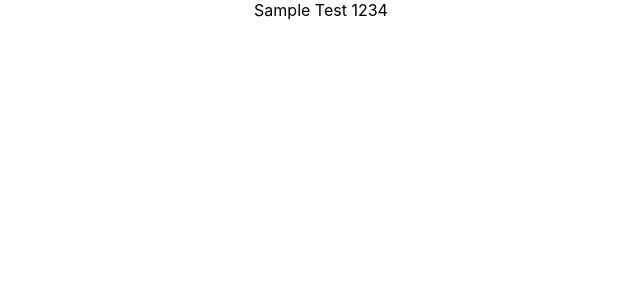
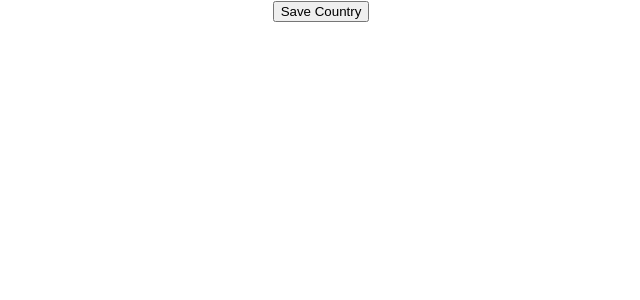
Before and after one commit to arildandreassen/geo, a React (Create React App) app: page / in a window 1280 px wide. Shown: the top 300 px of the page, without its empty margins (319-959 px from the left). Built offline with nearby package versions, Linux system fonts and the light colour scheme.

Commit message:
copy build result to s3

```diff
--- a/package.json
+++ b/package.json
@@ -6,9 +6,12 @@
     "@testing-library/jest-dom": "^5.16.5",
     "@testing-library/react": "^13.4.0",
     "@testing-library/user-event": "^13.5.0",
+    "@types/react": "^18.0.25",
+    "@types/react-dom": "^18.0.8",
     "react": "^18.2.0",
     "react-dom": "^18.2.0",
     "react-scripts": "5.0.1",
+    "typescript": "^4.8.4",
     "web-vitals": "^2.1.4"
   },
   "scripts": {
--- a/src/App.js
+++ /dev/null
@@ -1,7 +0,0 @@
-import "./App.css";
-
-function App() {
-  return <div className="App">Sample Test 1234</div>;
-}
-
-export default App;
--- /dev/null
+++ b/src/App.tsx
@@ -0,0 +1,18 @@
+import * as React from "react";
+import "./App.css";
+import {getCountry} from './utils/api'
+
+function App() {
+
+  const handleClick = async () => {
+    await getCountry()
+  }
+
+  return <div className="App">
+    <div>
+      <button onClick={handleClick}>Save Country</button>
+    </div>
+  </div>;
+}
+
+export default App;
--- a/src/index.js
+++ b/src/index.tsx
@@ -1,5 +1,5 @@
-import React from "react";
-import ReactDOM from "react-dom/client";
+import * as React from "react";
+import * as ReactDOM from "react-dom/client";
 import "./index.css";
 import App from "./App";
 
--- /dev/null
+++ b/src/utils/api.ts
@@ -0,0 +1,11 @@
+const API_BASE_URL = process.env.API_BASE_URL || 'http://localhost:3000'
+
+const getCountry = async () => {
+    await fetch(API_BASE_URL)
+    .then(response => response.json())
+    .then(console.log)
+}
+
+export {
+    getCountry
+}
```
Also changed, not shown: tsconfig.json (added, +11 -0 lines), 2 other files (tests, documents, lock files or other folders).
